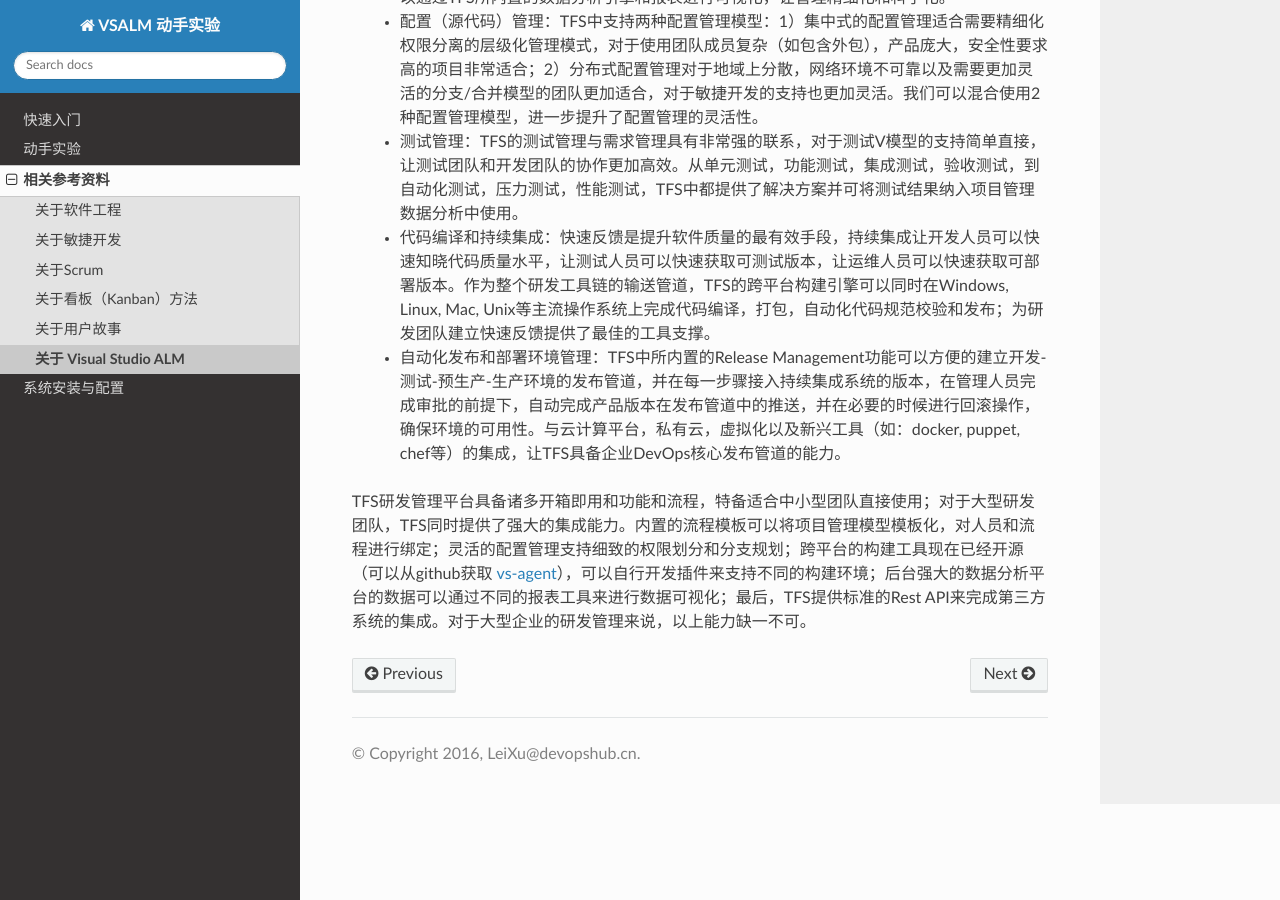
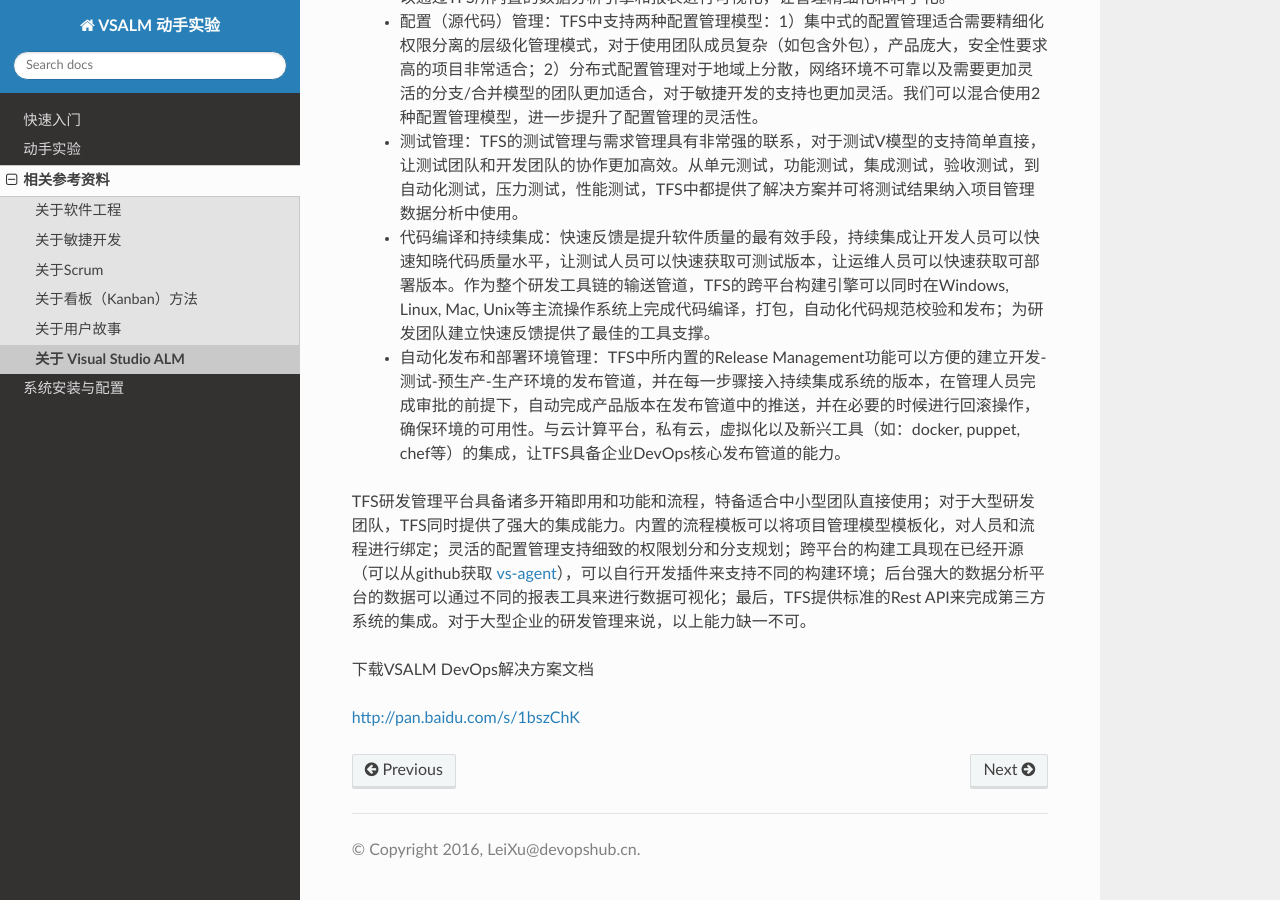
Before and after one commit to ups216/vsalm-hols, a Sphinx documentation site: the page built from docs/concepts/about-vsalm.rst, in a window 1280 px wide and 900 px high, scrolled down 1881 px. Built offline with Sphinx 7.4.7 and the Read the Docs theme 2.0.0, drawn with Linux system fonts in a browser that asks for light colours; the version number could not be read and is left out.

Commit message:
added ppt download link

```diff
--- a/docs/concepts/about-vsalm.rst
+++ b/docs/concepts/about-vsalm.rst
@@ -29,3 +29,7 @@
 
 
 TFS研发管理平台具备诸多开箱即用和功能和流程，特备适合中小型团队直接使用；对于大型研发团队，TFS同时提供了强大的集成能力。内置的流程模板可以将项目管理模型模板化，对人员和流程进行绑定；灵活的配置管理支持细致的权限划分和分支规划；跨平台的构建工具现在已经开源（可以从github获取 `vs-agent <https://github.com/Microsoft/vso-agent>`_），可以自行开发插件来支持不同的构建环境；后台强大的数据分析平台的数据可以通过不同的报表工具来进行数据可视化；最后，TFS提供标准的Rest API来完成第三方系统的集成。对于大型企业的研发管理来说，以上能力缺一不可。
+
+下载VSALM DevOps解决方案文档
+
+http://pan.baidu.com/s/1bszChK
```
